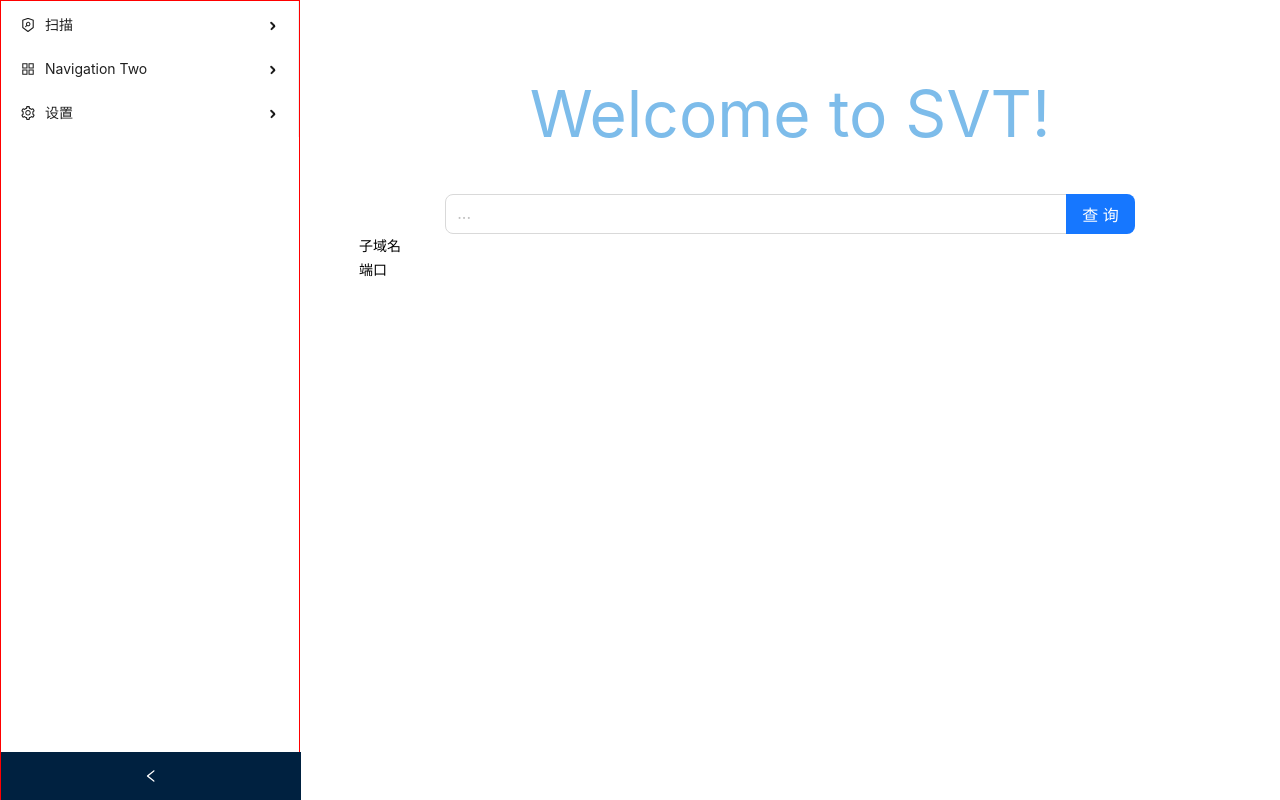
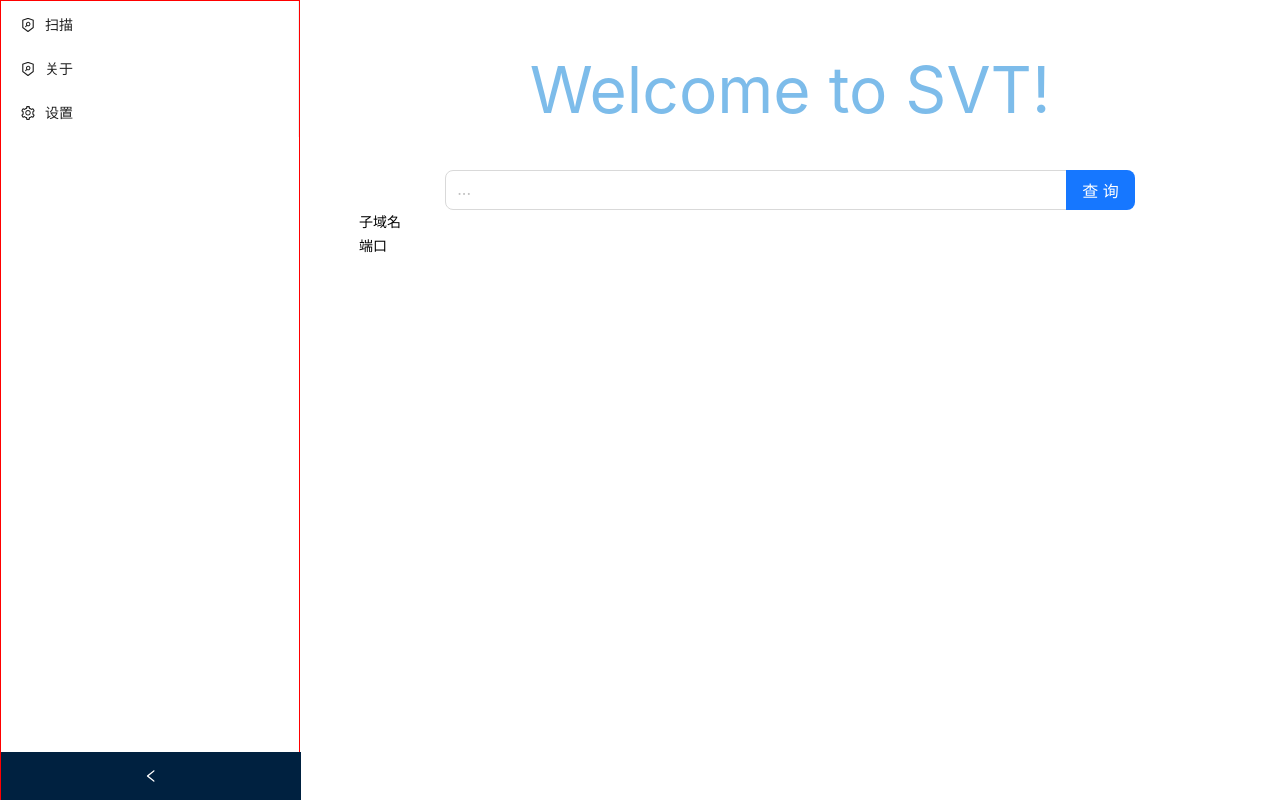
Before and after one commit to algaeReed/SVT, a React (Vite) app: page / in a window 1280 px wide. Built offline with nearby package versions, Linux system fonts and the light colour scheme.

Commit message:
feat: 菜单跳转

```diff
--- a/src/App.tsx
+++ b/src/App.tsx
@@ -70,7 +70,6 @@ const App: React.FC = ({}) => {
                   }
             }
           >
-            22
             <Outlet />
             {/* <Main /> */}
             {/* {notification} */}
--- a/src/layout/MenuSide/MenuSide.tsx
+++ b/src/layout/MenuSide/MenuSide.tsx
@@ -9,80 +9,48 @@ import {
 } from "@ant-design/icons";
 import Router from "../../routes";
 import { Link, useNavigate } from "react-router-dom";
+import { useState } from "react";
 type MenuItem = Required<MenuProps>["items"][number];
 
 const MenuSide: React.FC = ({}) => {
+  const [current, setCurrent] = useState("mail");
+
   const navigate = useNavigate();
 
-  function getItem(
-    label: React.ReactNode,
-    key?: React.Key | null,
-    icon?: React.ReactNode,
-    children?: MenuItem[],
-    type?: "group"
-  ): MenuItem {
-    return {
-      key,
-      icon,
-      children,
-      label,
-      type,
-    } as MenuItem;
-  }
+  const items: MenuItem[] = [
+    {
+      label: "扫描",
+      key: "/",
 
-  const items: MenuItem[] = [
-    getItem("扫描", "sub1", <SecurityScanOutlined />, [
-      getItem(
-        "Item 1",
-        null,
-        null,
-        [getItem("Option 1", "1"), getItem("Option 2", "2")],
-        "group"
-      ),
-      getItem(
-        "Item 2",
-        null,
-        null,
-        [getItem("Option 3", "3"), getItem("Option 4", "4")],
-        "group"
-      ),
-    ]),
-
-    getItem("Navigation Two", "sub2", <AppstoreOutlined />, [
-      getItem("Option 5", "5"),
-      getItem("Option 6", "6"),
-      getItem("Submenu", "sub3", null, [
-        getItem("Option 7", "7"),
-        getItem("Option 8", "8"),
-      ]),
-    ]),
-
-    getItem("设置", "sub4", <SettingOutlined />, [
-      getItem("Option 9", "9"),
-      getItem("Option 10", "10"),
-      getItem("Option 11", "11"),
-      getItem("Option 12", "12"),
-    ]),
+      icon: <SecurityScanOutlined />,
+    },
+    {
+      label: "关于",
+      key: "about",
+      icon: <SecurityScanOutlined />,
+    },
+    {
+      label: "设置",
+      key: "setting",
+      icon: <SettingOutlined />,
+    },
   ];
 
   const onClick: MenuProps["onClick"] = (e) => {
     console.log("click", e);
-    navigate("/about");
+    navigate(e.keyPath[0]);
   };
 
   return (
     <div className="menu">
       {/* <Image width={200} /> */}
       <Menu
-        onClick={onClick}
+        selectedKeys={[current]}
+        onSelect={onClick}
         // style={{ width: 256 }}
         mode="vertical"
         items={items}
       />
-
-      {/* <Link to="/">扫描</Link>
-      <Link to="/about">关于</Link>
-      <Link to="/setting">设置</Link> */}
     </div>
   );
 };
```
